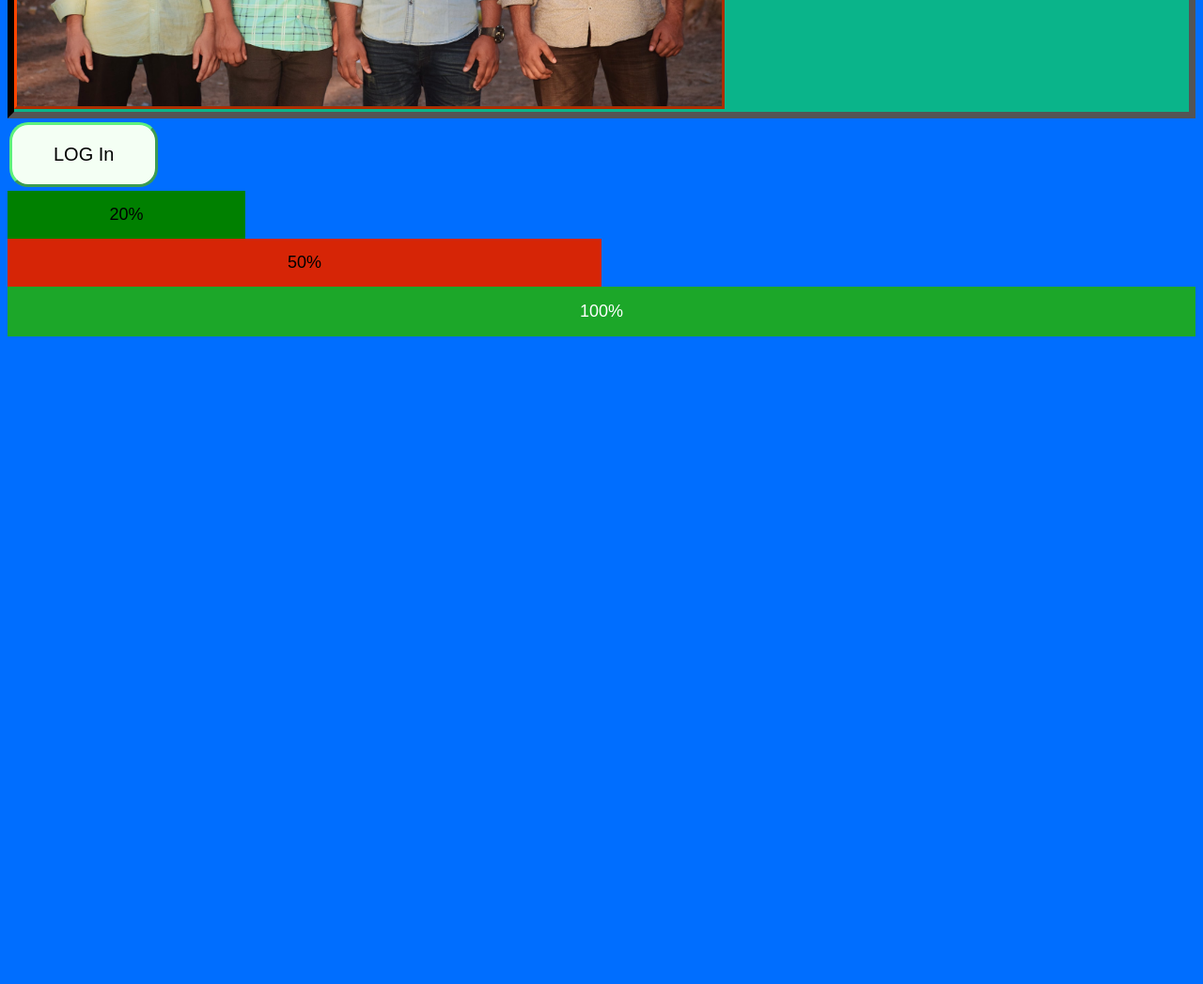
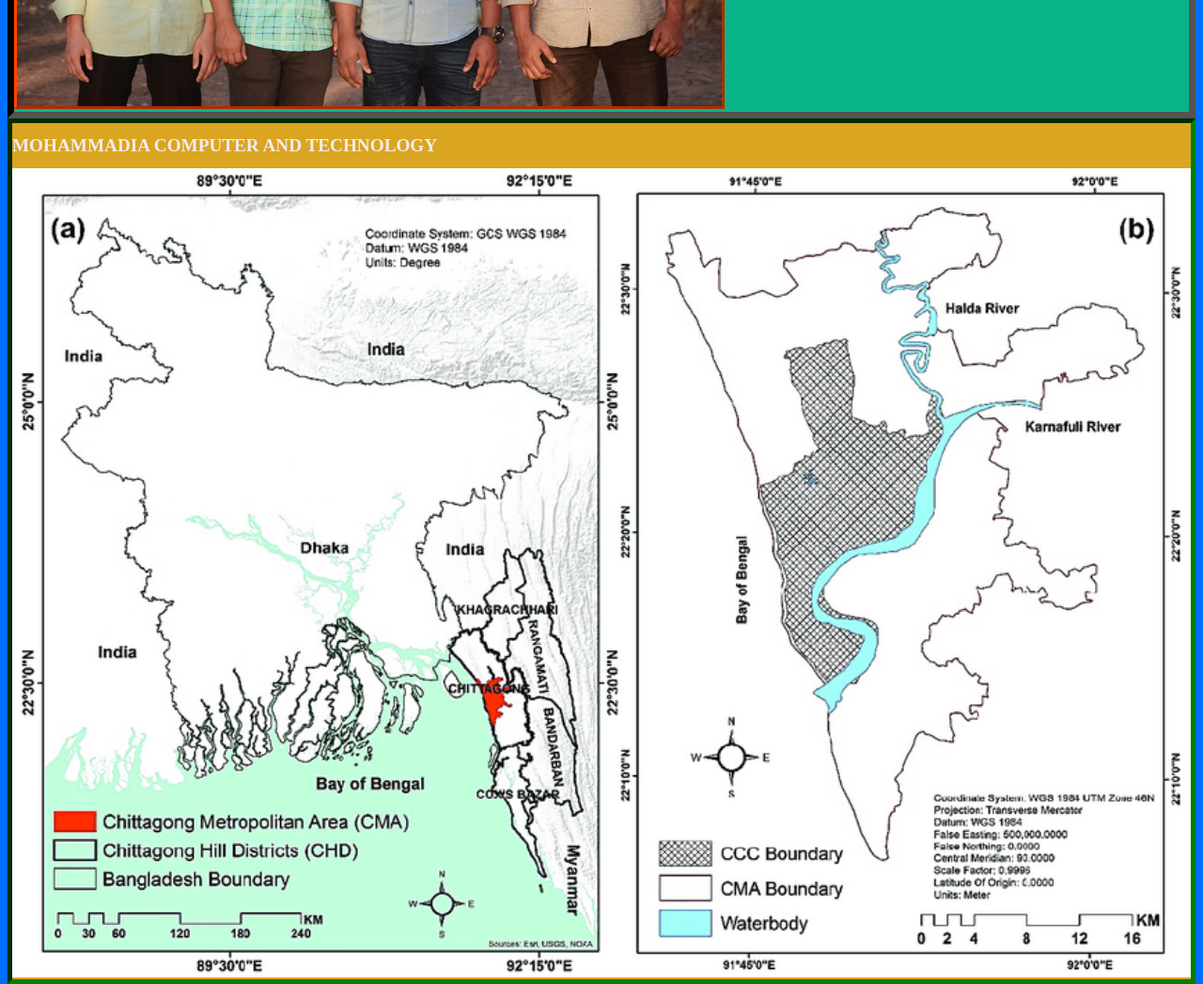
Before and after one commit to HannaNFast/Hannan-site, a plain HTML site: page index.html in a window 1280 px wide. Shown: the part 2400-3447 px from the top of the page at 94% size. Before the commit the page ends 2766 px from the top, so only its background shows below. Drawn offline with Linux system fonts and the light colour scheme.

Commit message:
mohammadia computer

```diff
--- a/index.html
+++ b/index.html
@@ -31,6 +31,10 @@
             <img src="images/cox's2.jpg" alt="" class="coxs" >
 
 </div>
+<div class="three">
+    <h1>MOHAMMADIA COMPUTER AND TECHNOLOGY</h1>
+    <img src="images/Location Chittagong.png" alt="">
+</div>
 
         <button class="button">LOG In</button>
         <br>
--- a/style.css
+++ b/style.css
@@ -24,6 +24,13 @@
      font-size: 60%;
      background-color: rgb(10, 180, 138);
      background-size: cover;
+ }
+ .three{
+     border: #006eff;
+     font-size: 50px;
+     font-size: 60%;
+     background-color: goldenrod;
+     border: 5px inset green;
  }
  .cox{
      width: 60%;
```
Also changed, not shown: images/Location Chittagong.png (added).
